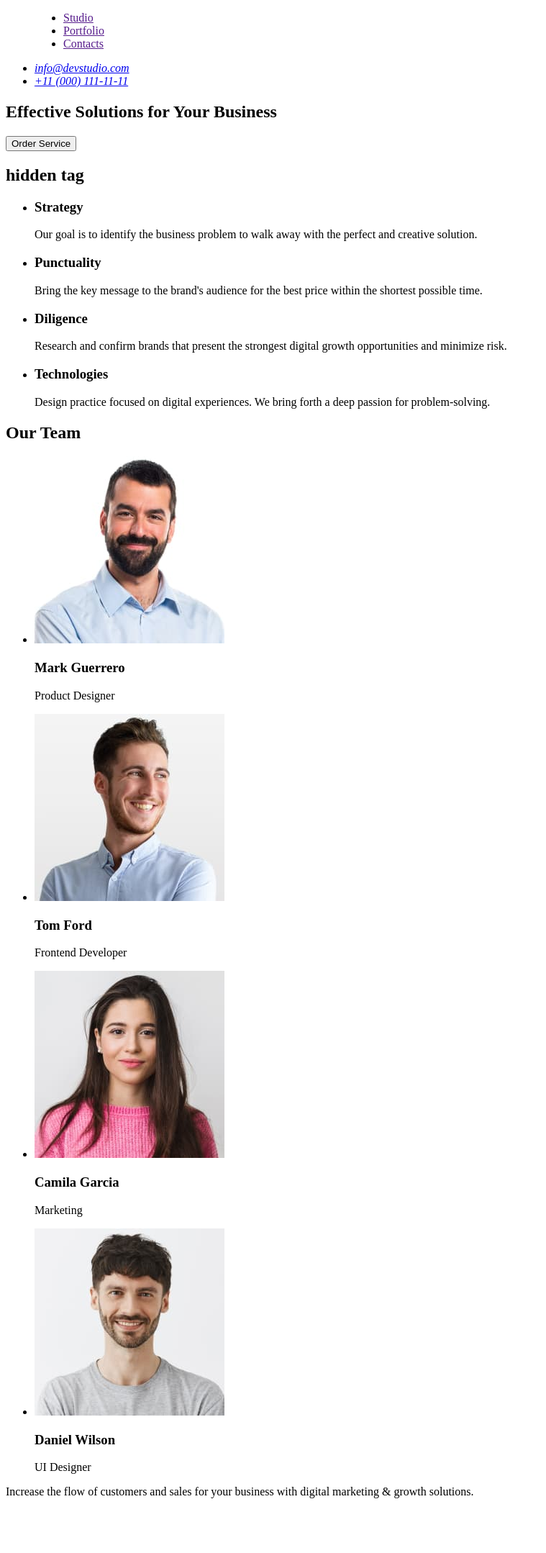
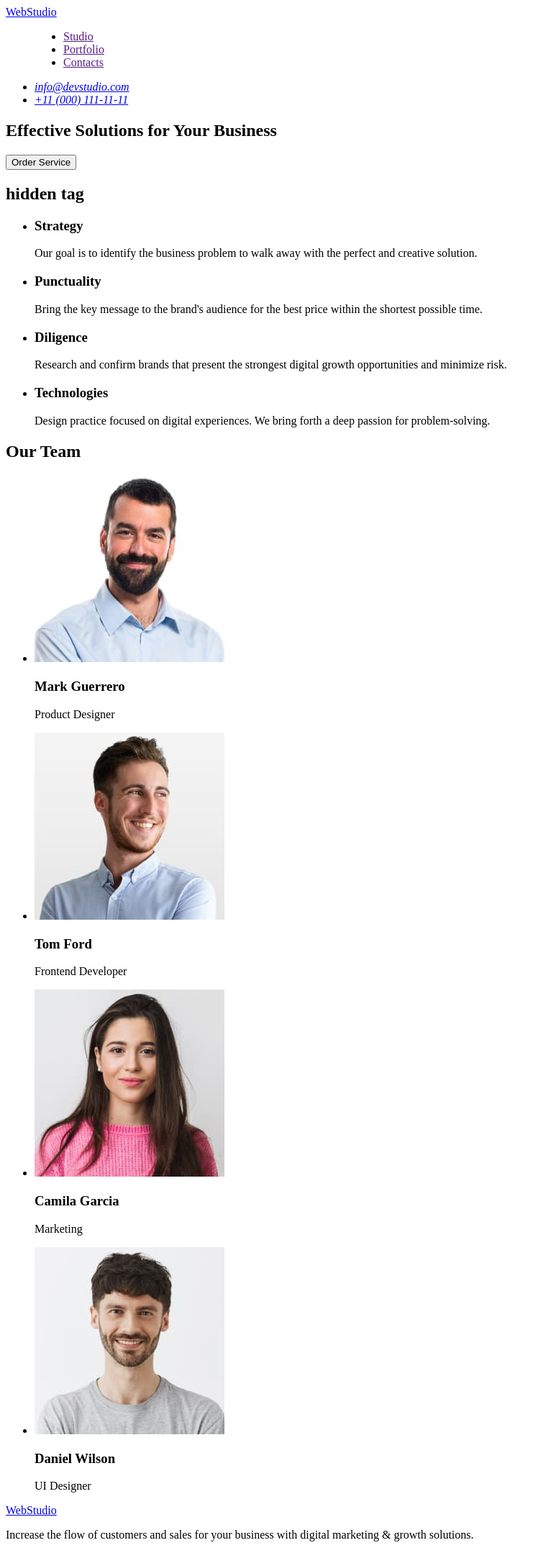
Before and after one commit to EmilianWieczorek/goit-markup-hw-01, a plain HTML site: page index.html in a window 1280 px wide. Shown: the whole page at 72% size, without its empty margins (0-759 px from the left). Before the commit the page ends 2098 px from the top, so only its background shows below. Drawn offline with Linux system fonts and the light colour scheme.

Commit message:
Update index.html

```diff
--- a/index.html
+++ b/index.html
@@ -8,7 +8,7 @@
   <body>
     <header>
       <nav>
-        <a href="./images/Logo.svg"> </a>
+        <a href="./index.html">WebStudio </a>
         <menu>
           <ul>
             <li>
@@ -112,7 +112,7 @@
       </section>
     </main>
     <footer>
-      <a href="./images/Logo.svg"> </a>
+      <a href="./index.html"> WebStudio </a>
       <p>
         Increase the flow of customers and sales for your business with digital
         marketing & growth solutions.
```
